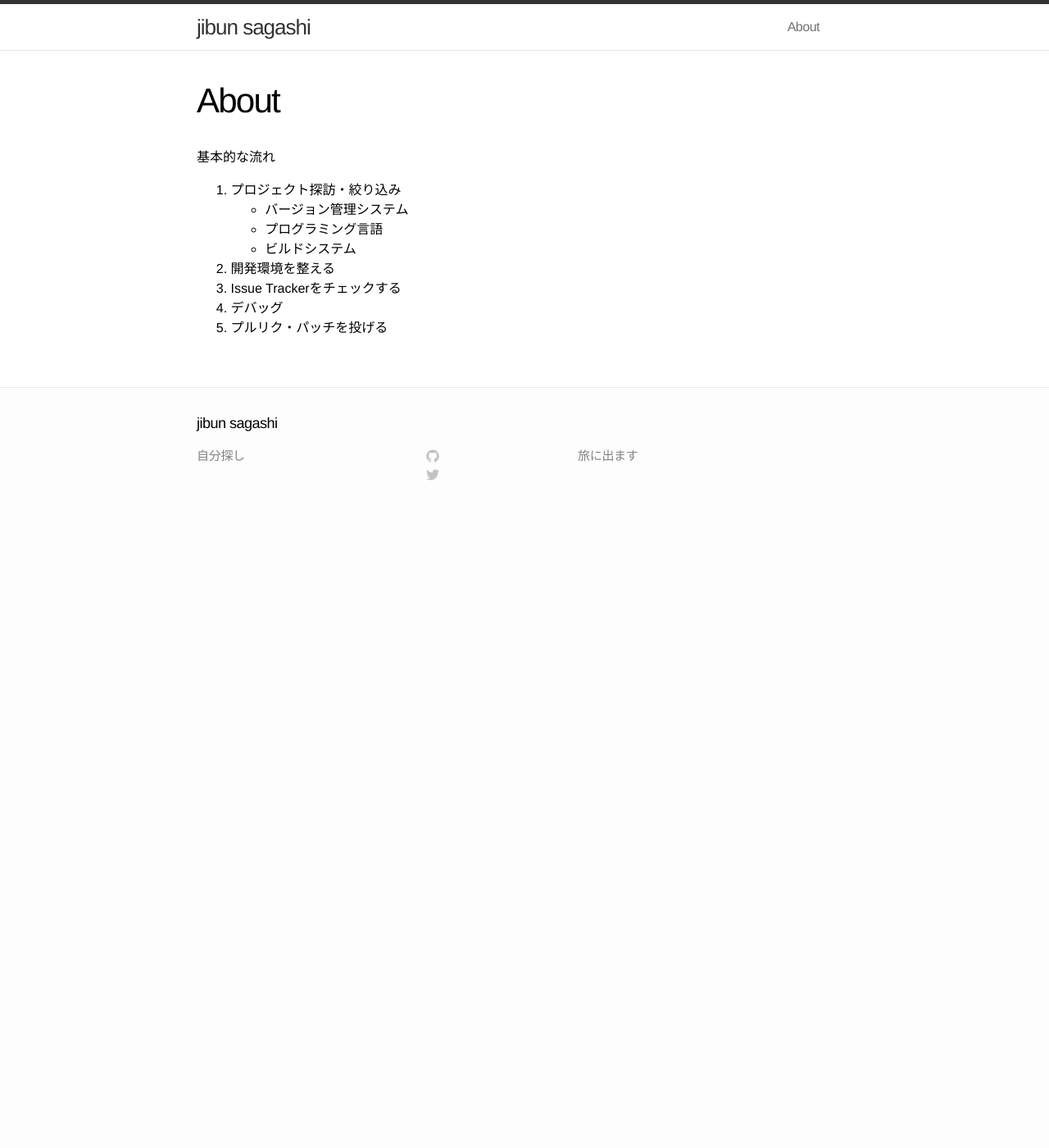
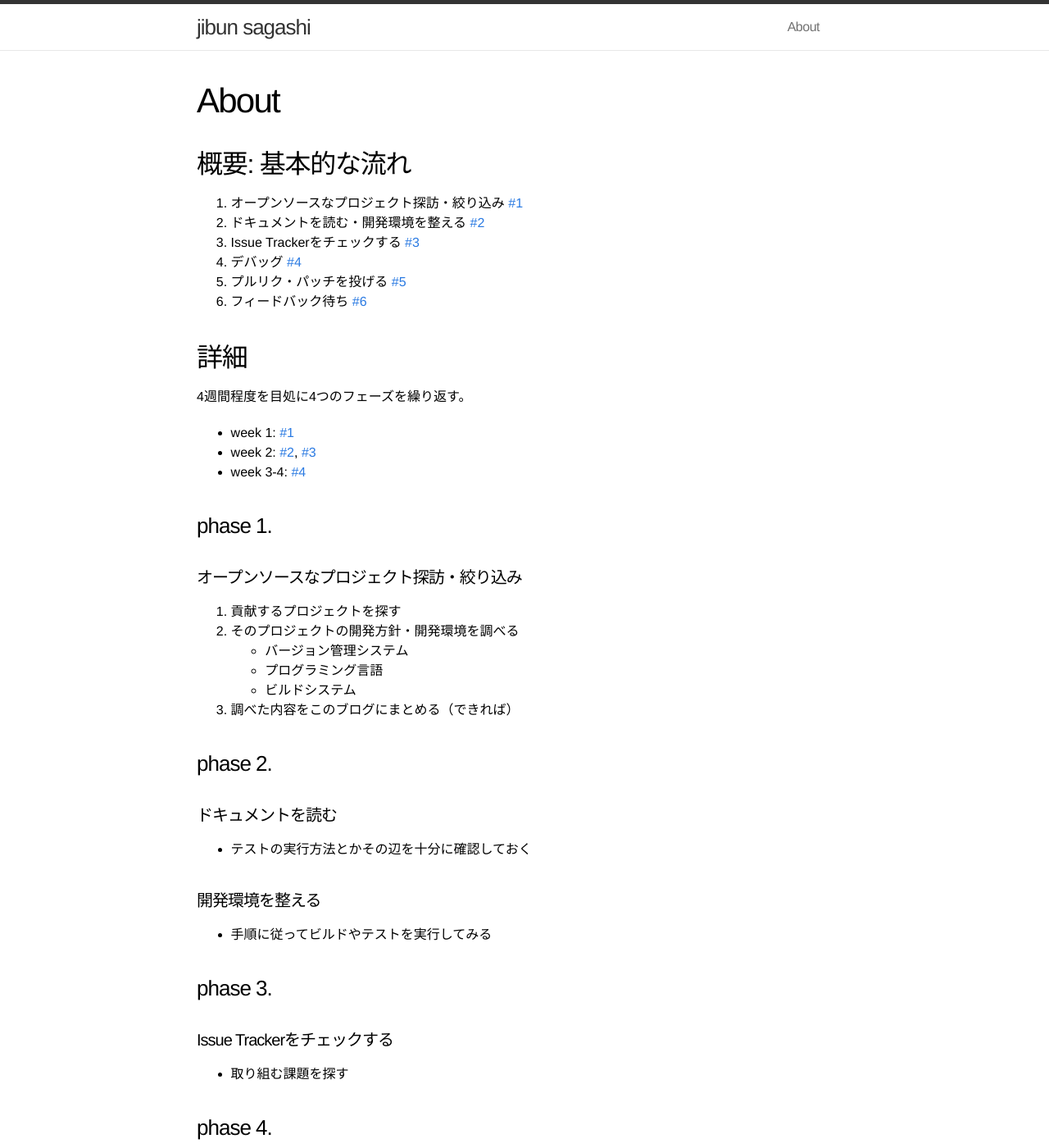
Before and after one commit to syugyo/jibun-sagashi, a Jekyll site: the page built from about.md, in a window 1280 px wide and 1400 px high. Shown: the whole window at 82% size. Built offline with Jekyll 4.4.1, drawn with Linux system fonts in a browser that asks for light colours; some of the changed text lies outside the part shown.

Commit message:
edit about.md

```diff
--- a/about.md
+++ b/about.md
@@ -4,13 +4,72 @@ title: About
 permalink: /about/
 ---
 
-# 基本的な流れ
+## 概要: 基本的な流れ
 
-1. プロジェクト探訪・絞り込み
+1. オープンソースなプロジェクト探訪・絞り込み [#1](#phase-1)
+2. ドキュメントを読む・開発環境を整える [#2](#phase-2)
+3. Issue Trackerをチェックする [#3](#phase-3)
+4. デバッグ [#4](#phase-4)
+5. プルリク・パッチを投げる [#5](#phase-5)
+6. フィードバック待ち [#6](#phase-6)
+
+## 詳細
+
+4週間程度を目処に4つのフェーズを繰り返す。
+
+* week 1: [#1](#phase-1)
+* week 2: [#2](#phase-2), [#3](#phase-3)
+* week 3-4: [#4](#phase-4)
+
+
+### phase 1.
+
+#### オープンソースなプロジェクト探訪・絞り込み
+
+1. 貢献するプロジェクトを探す
+2. そのプロジェクトの開発方針・開発環境を調べる
   * バージョン管理システム
   * プログラミング言語
   * ビルドシステム
-2. 開発環境を整える
-3. Issue Trackerをチェックする
-4. デバッグ
-5. プルリク・パッチを投げる
+3. 調べた内容をこのブログにまとめる（できれば）
+
+
+### phase 2.
+
+#### ドキュメントを読む
+
+* テストの実行方法とかその辺を十分に確認しておく
+
+#### 開発環境を整える
+
+* 手順に従ってビルドやテストを実行してみる
+
+
+### phase 3.
+
+#### Issue Trackerをチェックする
+
+* 取り組む課題を探す
+
+
+### phase 4.
+
+#### デバッグ
+
+* 実際に修正を行う
+
+
+### phase 5.
+
+#### プルリク・パッチを投げる
+
+* 修正できたらプルリク・パッチを投げる
+* 4週間でここまでできれば上出来
+
+
+### phase 6.
+
+#### フィードバック待ち
+
+* シカトされても泣かない
+* これは4週間のうちに含めない
```
